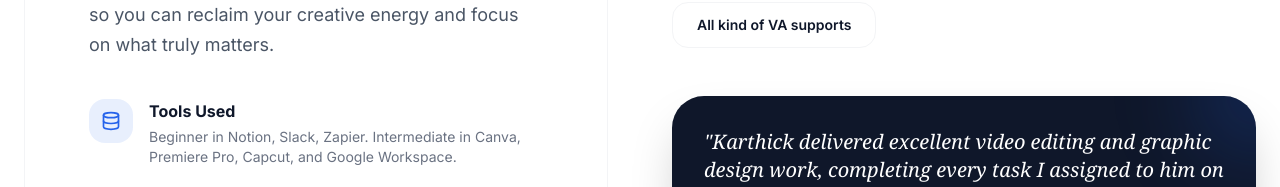
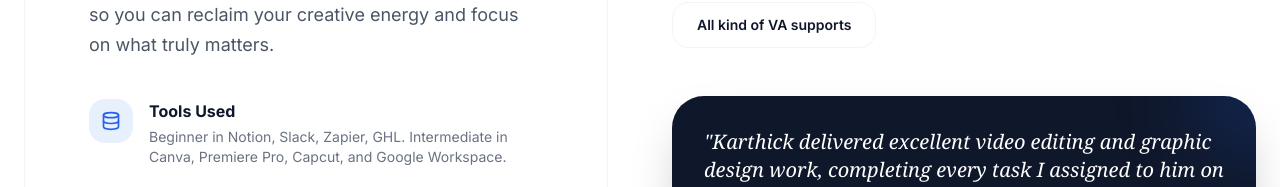
Before and after one commit to karthickdhamodaranofficial-alt/Karthick-VA, a React (Vite) app: page / in a window 1280 px wide. Shown: the part 1380-1567 px from the top of the page. Built offline with nearby package versions, Linux system fonts and the light colour scheme; a web font is replaced by a local one.

Commit message:
feat(about): Add GHL to tools used
Includes Google Lead Home (GHL) to the list of tools within the "About" section, reflecting expanded skill set.

```diff
--- a/src/PortfolioApp.tsx
+++ b/src/PortfolioApp.tsx
@@ -400,7 +400,7 @@ const About = () => {
   ];
 
   const details = [
-    { title: "Tools Used", desc: "Beginner in Notion, Slack, Zapier. Intermediate in Canva, Premiere Pro, Capcut, and Google Workspace." },
+    { title: "Tools Used", desc: "Beginner in Notion, Slack, Zapier, GHL. Intermediate in Canva, Premiere Pro, Capcut, and Google Workspace." },
     { title: "Work Style", desc: "Proactive, detail-oriented, and highly communicative." }
   ];
 
```
